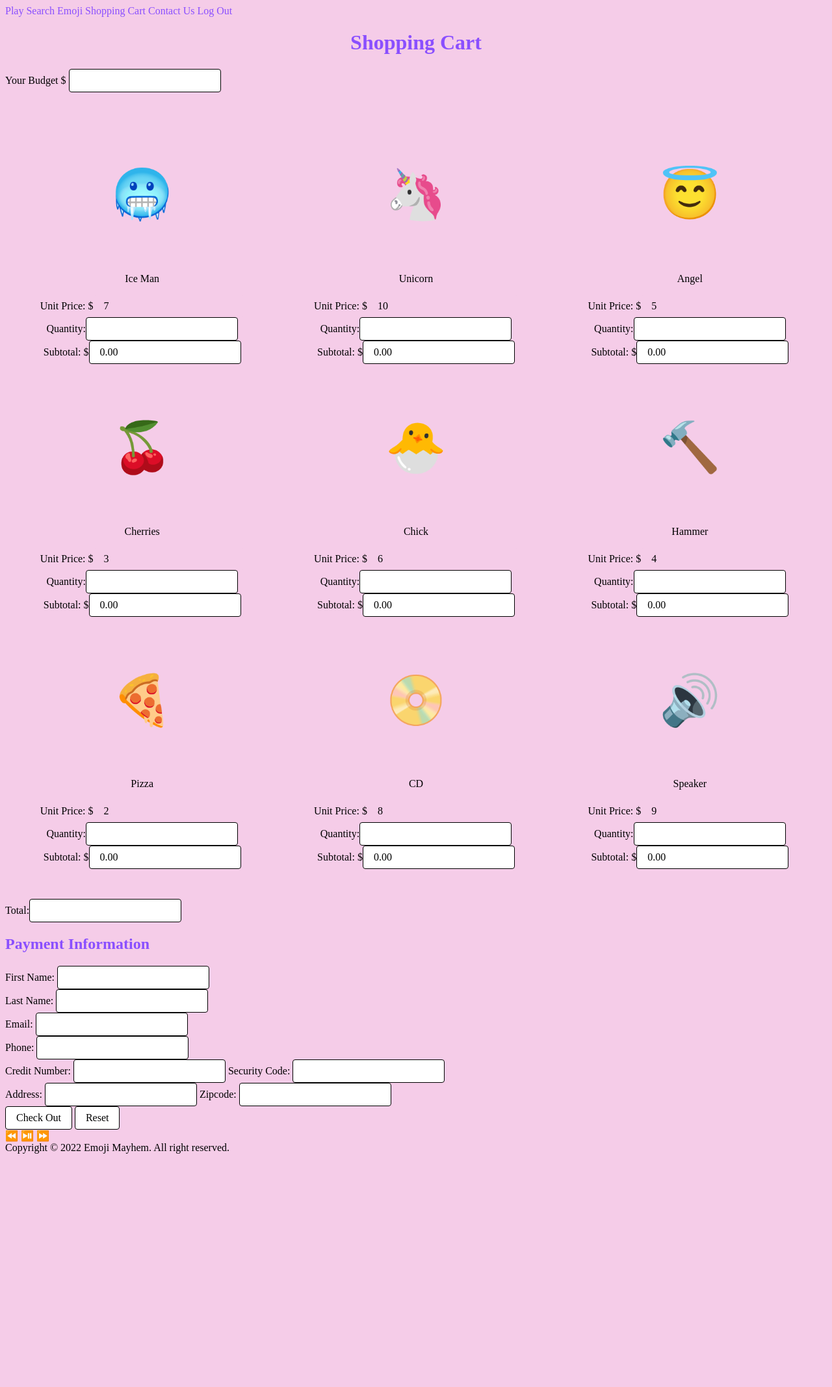
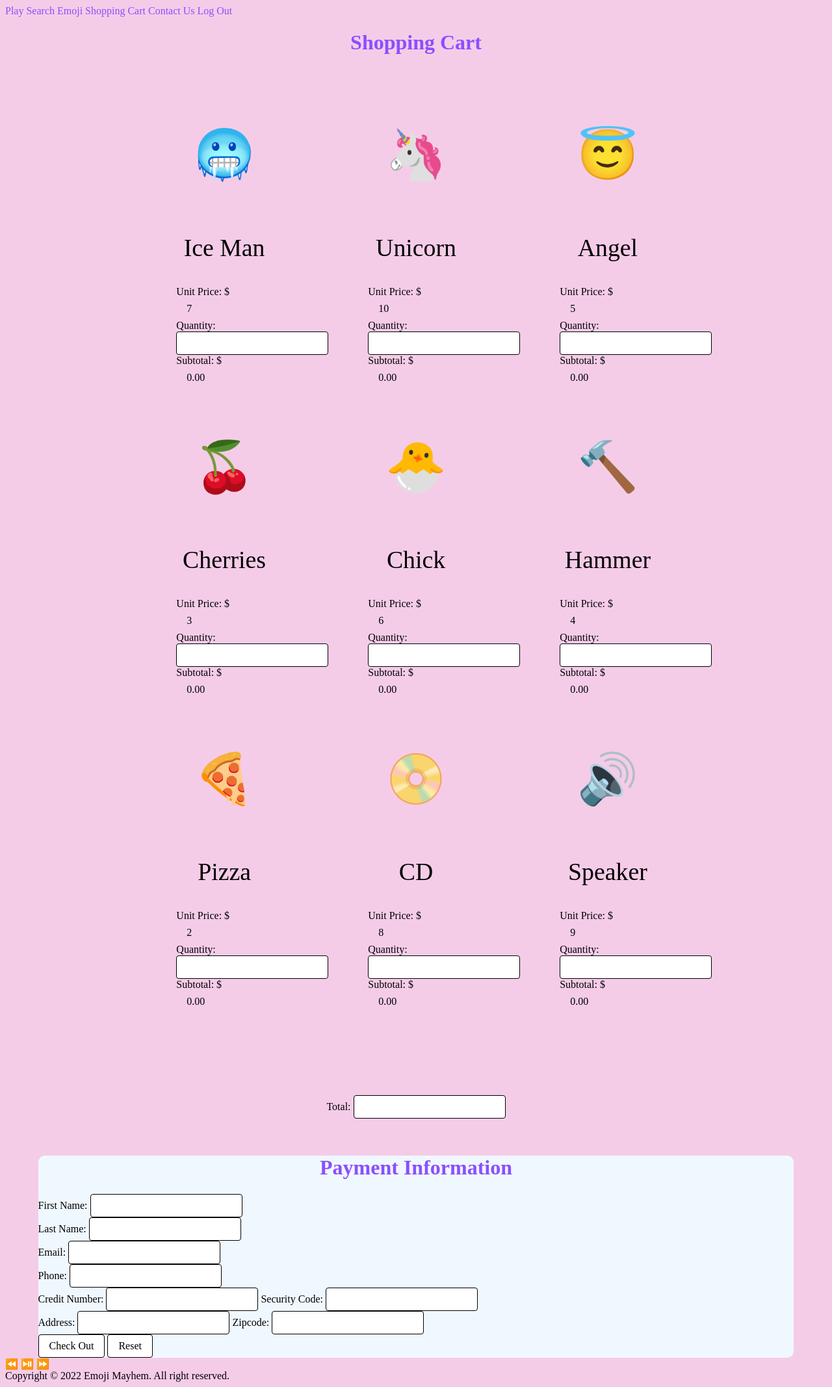
Before and after one commit to PatrickZhao0/WebDev-Project, a PHP site: page /shopping_cart.html in a window 1280 px wide. Shown: the whole page at 65% size. Before the commit the page ends 1775 px from the top, so only its background shows below. Run offline with PHP 8.4, Linux system fonts and the light colour scheme; some web fonts are replaced.

Commit message:
Nordy Dec 11 208

```diff
--- a/css/style.css
+++ b/css/style.css
@@ -143,3 +143,14 @@
     color: #8A4FFF;
     text-decoration: none;
   }
+
+  .center{
+    text-align: center;
+  }
+
+  .check_out{
+    background-color: aliceblue;
+    margin-left: 4%;
+    margin-right:4%;
+    border-radius: 10px;
+  }
--- a/shopping_cart.html
+++ b/shopping_cart.html
@@ -20,13 +20,14 @@
     <style>
         .shopping_item{
             text-align: center;
-            padding-bottom: 2%;
         }
         .shopping_cart{
             display:grid;
             grid-template-columns: auto auto auto;
-            margin-top: 3%;
-            margin-bottom: 3%;
+            padding-left: 15%;
+            padding-right: 15%;
+            padding-top: 1%;
+            padding-bottom: 10%;
         }
         .product_emoji{
             font-size:2cm;
@@ -37,6 +38,13 @@
             border-right-style: hidden;
             border-left-style: hidden;
             border-bottom-style: hidden;
+        }
+        .product_name{
+            font-size:1cm;
+        }
+        .info{
+            text-align: left;
+            padding-left: 25%;
         }
 
     </style>
@@ -52,89 +60,106 @@
 
         <h1>Shopping Cart</h1>
 
-        <div class="budget">
-            <label for="budget">Your Budget $</label>
-            <input type="number" name="budget" class="budget_num" readonly>
-        </div>
-
         <div class="shopping_cart">
             <div class="shopping_item">
                 <p class="product_emoji">🥶</p>
                 <p class="product_name">Ice Man</p>
+                <div class="info">
                     <label>Unit Price: $</label><input class="unitPrice" type="number" value="7" readonly><br>
-                <label>Quantity:</label><input type="number" class="product_quantity"><br>
-                <label>Subtotal: $</label><input type="number" value="0.00" readonly>
+                    <label>Quantity: </label><input type="number" class="product_quantity"><br>
+                    <label>Subtotal: $</label><input class="unitPrice" type="number" value="0.00" readonly>
+                </div>
             </div>
 
             <div class="shopping_item" >
                 <p class="product_emoji">🦄</p>
                 <p class="product_name">Unicorn</p>
+                <div class="info">
                     <label>Unit Price: $</label><input class="unitPrice" type="number" value="10" readonly><br>
-                <label>Quantity:</label><input type="number" class="product_quantity"><br>
-                <label>Subtotal: $</label><input type="number" value="0.00" readonly>
+                    <label>Quantity: </label><input type="number" class="product_quantity"><br>
+                    <label>Subtotal: $</label><input class="unitPrice" type="number" value="0.00" readonly>
+                </div>
             </div>
 
             <div class="shopping_item" >
                 <p class="product_emoji">😇</p>
                 <p class="product_name">Angel</p>
+                <div class="info">
                     <label>Unit Price: $</label><input class="unitPrice" type="number" value="5" readonly><br>
-                <label>Quantity:</label><input type="number" class="product_quantity"><br>
-                <label>Subtotal: $</label><input type="number" value="0.00" readonly>
+                    <label>Quantity: </label><input type="number" class="product_quantity"><br>
+                    <label>Subtotal: $</label><input class="unitPrice" type="number" value="0.00" readonly>
+                </div>
             </div>
 
             <div class="shopping_item" >
                 <p class="product_emoji">🍒</p>
                 <p class="product_name">Cherries</p>
+                <div class="info">
                     <label>Unit Price: $</label><input class="unitPrice" type="number" value="3" readonly><br>
-                <label>Quantity:</label><input type="number" class="product_quantity"><br>
-                <label>Subtotal: $</label><input type="number" value="0.00" readonly>
+                    <label>Quantity: </label><input type="number" class="product_quantity"><br>
+                    <label>Subtotal: $</label><input class="unitPrice" type="number" value="0.00" readonly>
+                </div>
             </div>
 
             <div class="shopping_item" >
                 <p class="product_emoji">🐣</p>
                 <p class="product_name">Chick</p>
+                <div class="info">
                     <label>Unit Price: $</label><input class="unitPrice" type="number" value="6" readonly><br>
-                <label>Quantity:</label><input type="number" class="product_quantity"><br>
-                <label>Subtotal: $</label><input type="number" value="0.00" readonly>
+                    <label>Quantity: </label><input type="number" class="product_quantity"><br>
+                    <label>Subtotal: $</label><input class="unitPrice" type="number" value="0.00" readonly>
+                </div>
             </div>
 
             <div class="shopping_item" >
                 <p class="product_emoji">🔨</p>
                 <p class="product_name">Hammer</p>
+                <div class="info">
                     <label>Unit Price: $</label><input class="unitPrice" type="number" value="4" readonly><br>
-                <label>Quantity:</label><input type="number" class="product_quantity"><br>
-                <label>Subtotal: $</label><input type="number" value="0.00" readonly>
+                    <label>Quantity: </label><input type="number" class="product_quantity"><br>
+                    <label>Subtotal: $</label><input class="unitPrice" type="number" value="0.00" readonly>
+                </div>
             </div>
 
             <div class="shopping_item" >
                 <p class="product_emoji">🍕</p>
                 <p class="product_name">Pizza</p>
+                <div class="info">
                     <label>Unit Price: $</label><input class="unitPrice" type="number" value="2" readonly><br>
-                <label>Quantity:</label><input type="number" class="product_quantity"><br>
-                <label>Subtotal: $</label><input type="number" value="0.00" readonly>
+                    <label>Quantity: </label><input type="number" class="product_quantity"><br>
+                    <label>Subtotal: $</label><input class="unitPrice" type="number" value="0.00" readonly>
+                </div>
             </div>
 
             <div class="shopping_item" >
                 <p class="product_emoji">📀</p>
                 <p class="product_name">CD</p>
+                <div class="info">
                     <label>Unit Price: $</label><input class="unitPrice" type="number" value="8" readonly><br>
-                <label>Quantity:</label><input type="number" class="product_quantity"><br>
-                <label>Subtotal: $</label><input type="number" value="0.00" readonly>
+                    <label>Quantity: </label><input type="number" class="product_quantity"><br>
+                    <label>Subtotal: $</label><input class="unitPrice" type="number" value="0.00" readonly>
+                </div>
             </div>
 
             <div class="shopping_item" >
                 <p class="product_emoji">🔊</p>
                 <p class="product_name">Speaker</p>
+                <div class="info">
                     <label>Unit Price: $</label><input class="unitPrice" type="number" value="9" readonly><br>
-                <label>Quantity:</label><input type="number" class="product_quantity"><br>
-                <label>Subtotal: $</label><input type="number" value="0.00" readonly>
+                    <label>Quantity: </label><input type="number" class="product_quantity"><br>
+                    <label>Subtotal: $</label><input class="unitPrice" type="number" value="0.00" readonly>
+                </div>
             </div>
         </div>
 
-        <label>Total:</label><input type="number" id="total" readonly>
+        <div class="center">
+            <label>Total: </label><input type="number" id="total" readonly>
+        </div>
+
+        <br><br>
 
         <div class="check_out">
-            <h2>Payment Information</h2>
+            <h1>Payment Information</h1>
             <form action="product.php" method="post">
                 <label for="fname">First Name:</label>
                 <input type="text" name="fname" required> <br>
```
Lines whose indentation alone changed are shown as unchanged.
